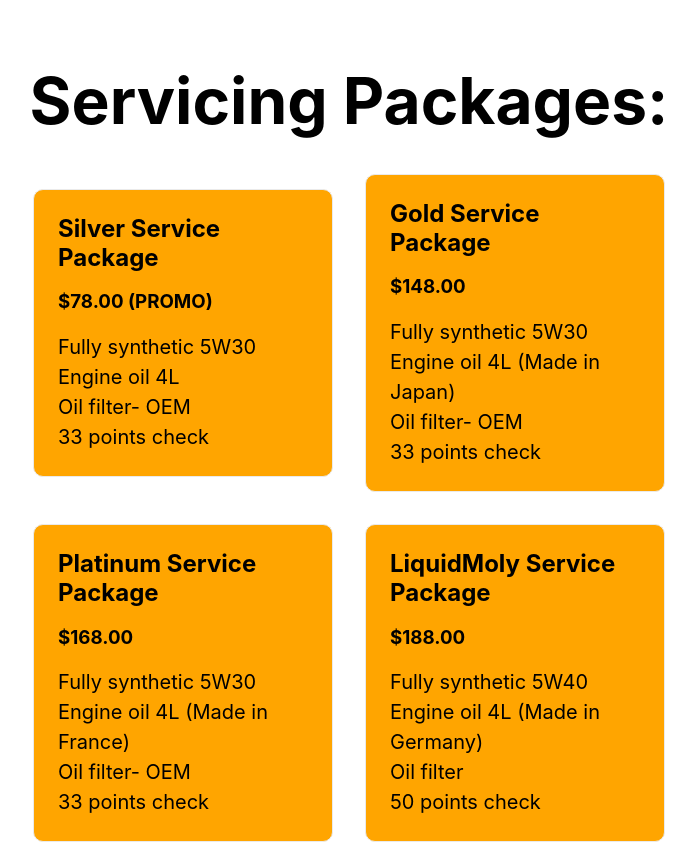
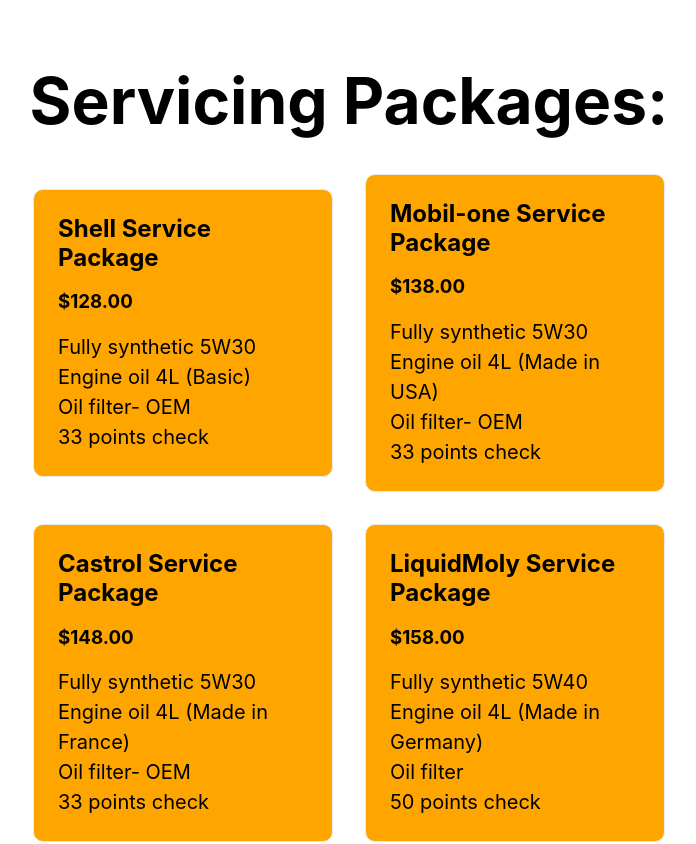
Before and after one commit to NeoMH1991/stripetest, a Next.js app: page / in a window 1280 px wide. Shown: the top 844 px of the page, without its empty margins (291-987 px from the left). Built offline with nearby package versions, Linux system fonts and the light colour scheme.

Commit message:
second commit

```diff
--- /dev/null
+++ b/checkout.js
@@ -0,0 +1,19 @@
+import { loadStripe } from "@stripe/stripe-js";
+
+export async function checkout(lineItems) {
+  let stripePromise = null;
+  const getStripe = () => {
+    if (!stripePromise) {
+      stripePromise = loadStripe(process.env.NEXT_PUBLIC_API_KEY);
+    }
+    return stripePromise;
+  };
+
+  const stripe = await getStripe();
+  await stripe.redirectToCheckout({
+    mode: "payment",
+    lineItems,
+    successUrl: `$(window.location.origin)?session_id={CHECKOUT_SESSION_ID}`,
+    cancelUrl: window.location.origin,
+  });
+}
--- a/package.json
+++ b/package.json
@@ -9,10 +9,12 @@
     "lint": "next lint"
   },
   "dependencies": {
+    "@stripe/stripe-js": "^1.46.0",
     "eslint": "8.33.0",
     "eslint-config-next": "13.1.6",
     "next": "13.1.6",
     "react": "18.2.0",
-    "react-dom": "18.2.0"
+    "react-dom": "18.2.0",
+    "stripe": "^11.18.0"
   }
 }
--- a/pages/index.js
+++ b/pages/index.js
@@ -1,6 +1,7 @@
 import Head from "next/head";
 import Image from "next/image";
 import styles from "../styles/Home.module.css";
+import { checkout } from "../checkout";
 
 export default function Home() {
   return (
@@ -18,24 +19,24 @@
 
         <div className={styles.grid}>
           <a href="https://nextjs.org/docs" className={styles.card}>
-            <h2>Silver Service Package</h2>
-            <h3>$78.00 (PROMO)</h3>
-            <p>Fully synthetic 5W30 Engine oil 4L</p>
+            <h2>Shell Service Package</h2>
+            <h3>$128.00</h3>
+            <p>Fully synthetic 5W30 Engine oil 4L (Basic)</p>
             <p>Oil filter- OEM</p>
             <p>33 points check</p>
           </a>
 
           <a href="https://nextjs.org/docs" className={styles.card}>
-            <h2>Gold Service Package</h2>
-            <h3>$148.00</h3>
-            <p>Fully synthetic 5W30 Engine oil 4L (Made in Japan)</p>
+            <h2>Mobil-one Service Package</h2>
+            <h3>$138.00</h3>
+            <p>Fully synthetic 5W30 Engine oil 4L (Made in USA)</p>
             <p>Oil filter- OEM</p>
             <p>33 points check</p>
           </a>
 
           <a href="https://nextjs.org/docs" className={styles.card}>
-            <h2>Platinum Service Package</h2>
-            <h3>$168.00</h3>
+            <h2>Castrol Service Package</h2>
+            <h3>$148.00</h3>
             <p>Fully synthetic 5W30 Engine oil 4L (Made in France)</p>
             <p>Oil filter- OEM</p>
             <p>33 points check</p>
@@ -43,7 +44,7 @@
 
           <a href="https://nextjs.org/docs" className={styles.card}>
             <h2>LiquidMoly Service Package</h2>
-            <h3>$188.00</h3>
+            <h3>$158.00</h3>
             <p>Fully synthetic 5W40 Engine oil 4L (Made in Germany) </p>
             <p>Oil filter</p>
             <p>50 points check</p>
```
Also changed, not shown: 1 other file (tests, documents, lock files or other folders).
